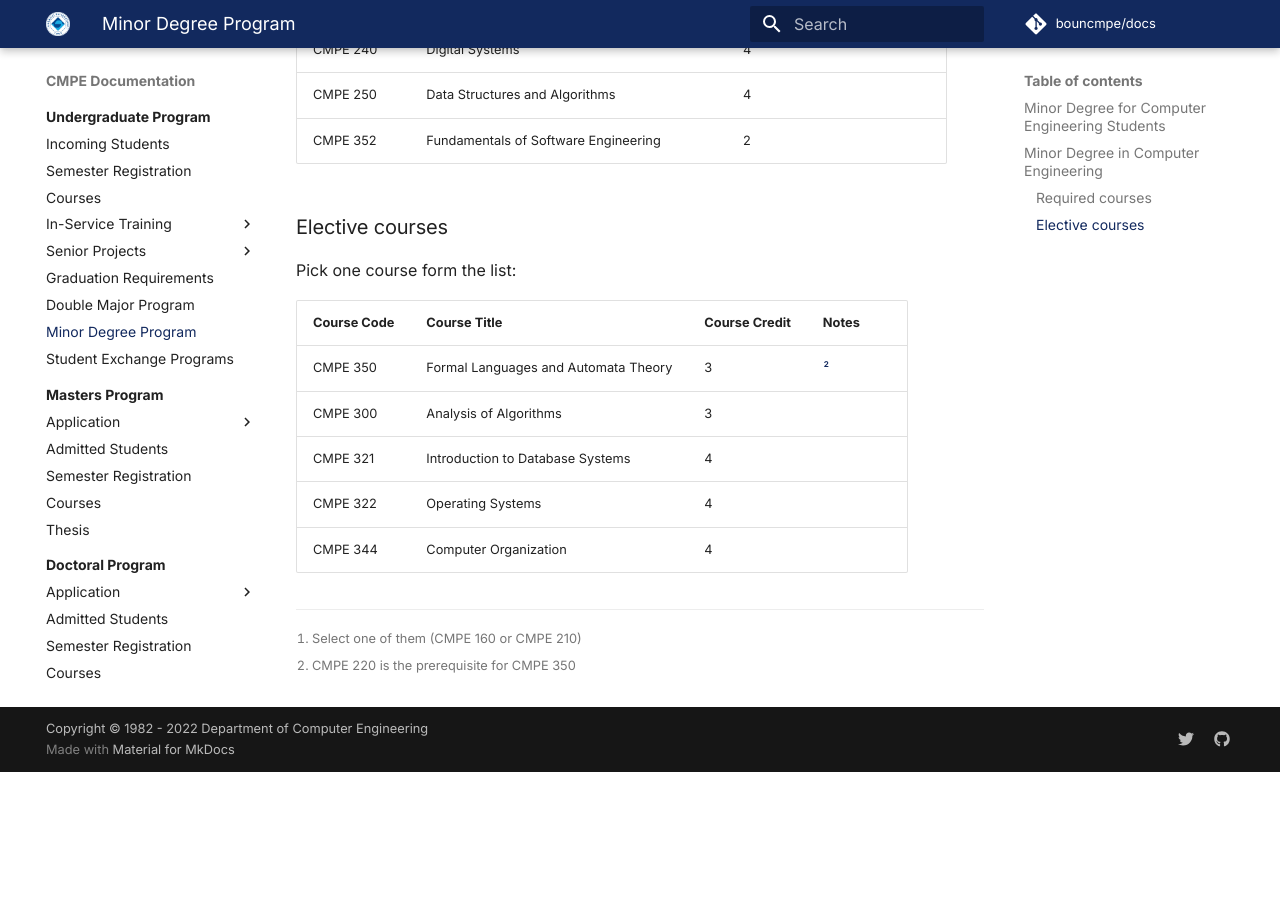
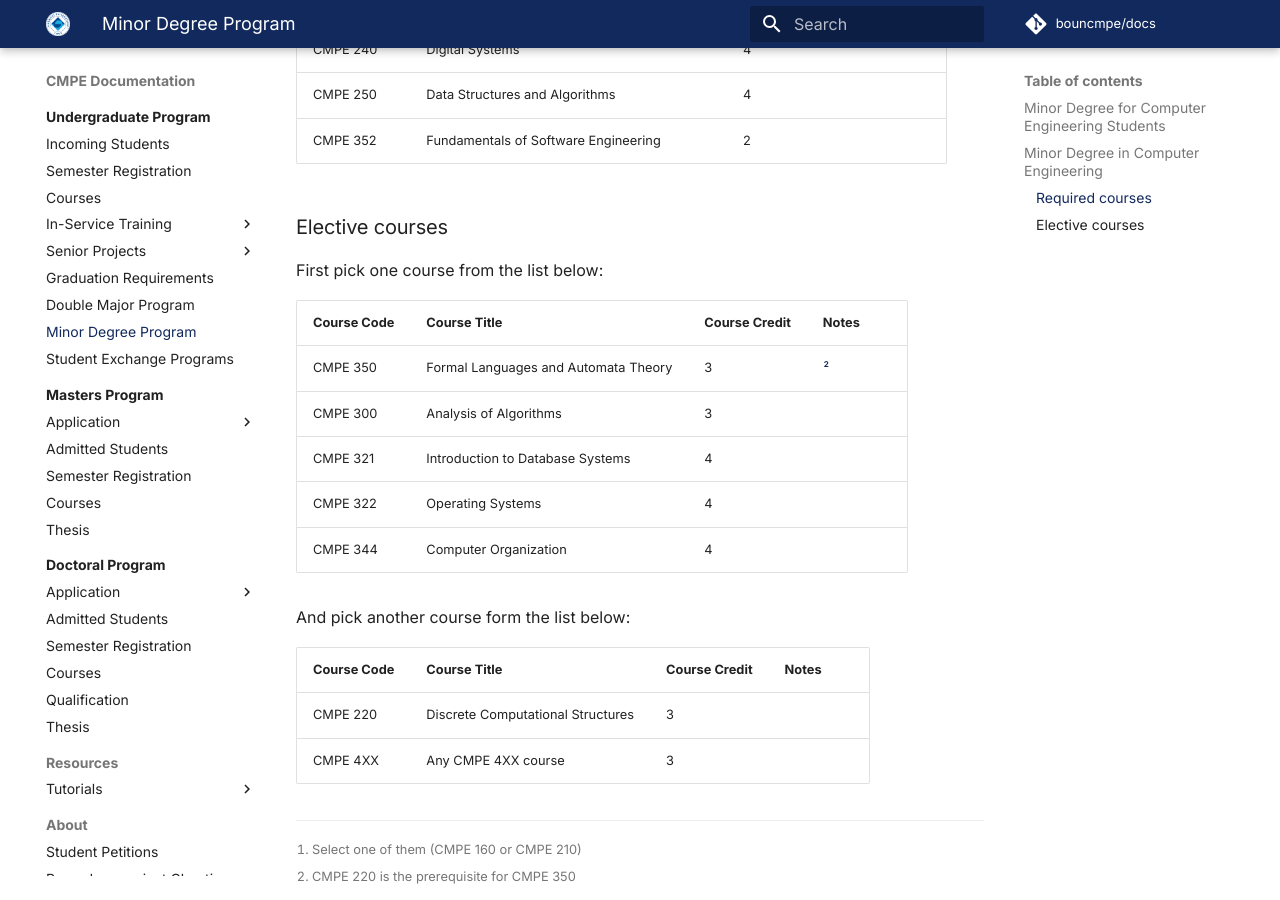
Before and after one commit to bouncmpe/docs, an MkDocs documentation site: the page built from content/undergraduate/minor-degree.md, in a window 1280 px wide and 900 px high, scrolled down 661 px. Built offline with MkDocs 1.6.1 and Material for MkDocs 9.7.7, drawn with Linux system fonts in a browser that asks for light colours; comment, search, counter and statistics services are not loaded; before the commit the page ends 1433 px from its top, so only the background shows below that.

Commit message:
Update Minor Degree page
Signed-off-by: Dogan Ulus <doganulus@gmail.com>

```diff
--- a/content/undergraduate/minor-degree.md
+++ b/content/undergraduate/minor-degree.md
@@ -22,7 +22,7 @@
 
 ### Elective courses
 
-Pick one course form the list:
+First pick one course from the list below:
 
 | Course Code | Course Title | Course Credit | Notes |
 | ----------- | ------------------------------------ | - | ---- |
@@ -32,5 +32,12 @@
 | CMPE 322    | Operating Systems                    | 4 |      |
 | CMPE 344    | Computer Organization                | 4 |      |
 
+And pick another course form the list below:
+
+| Course Code | Course Title | Course Credit | Notes |
+| ----------- | --------------------------------- | - | - |
+| CMPE 220    | Discrete Computational Structures | 3 |   |
+| CMPE 4XX    | Any CMPE 4XX course               | 3 |   |
+
 [^1]: Select one of them (CMPE 160 or CMPE 210)
 [^2]: CMPE 220 is the prerequisite for CMPE 350
```
